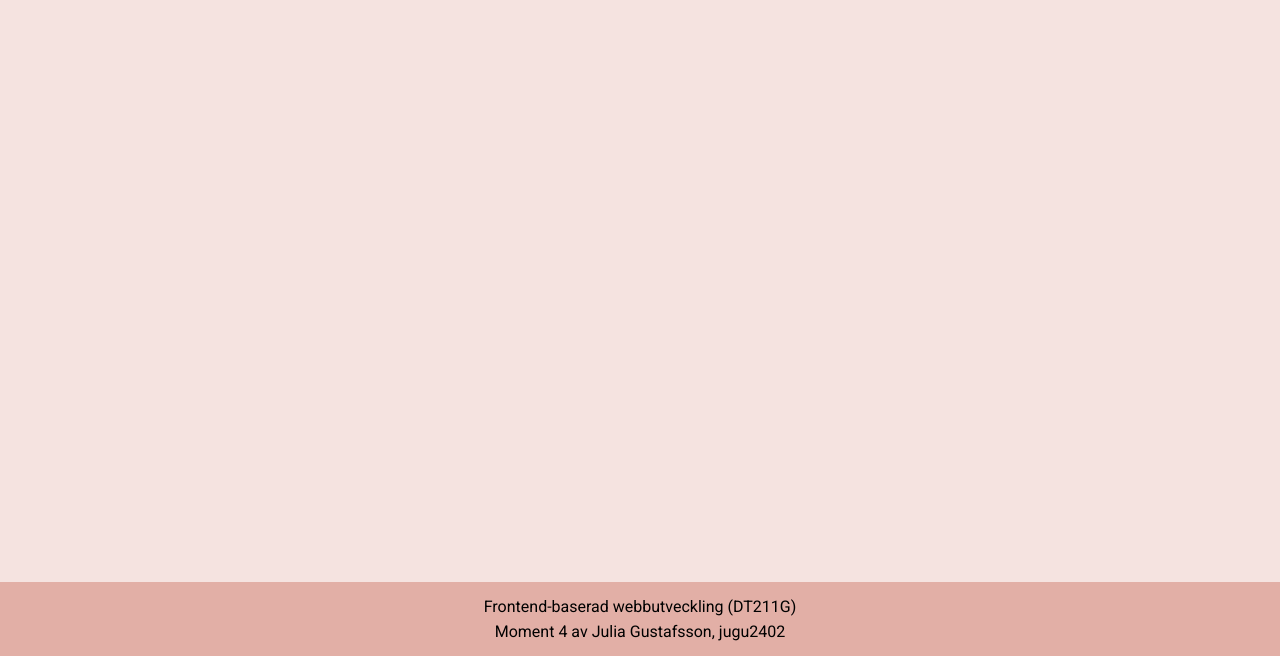
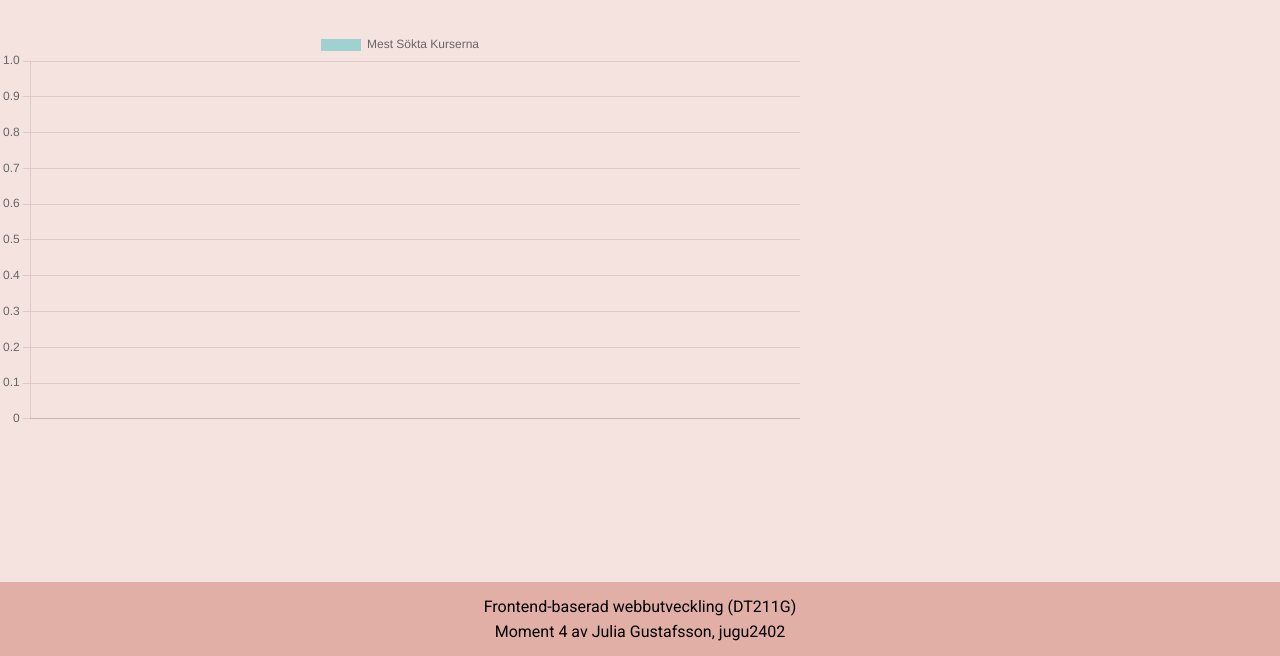
Before and after one commit to gustafsson96/dt211g-moment5, a website built with Parcel: page src/diagram.html in a window 1280 px wide. Shown: the part 144-800 px from the top of the page. Built offline with nearby package versions, Linux system fonts and the light colour scheme; no server answers.

Commit message:
Display most appliced course data in bar chart

```diff
--- a/src/diagram.html
+++ b/src/diagram.html
@@ -32,7 +32,7 @@
     </header>
     <main>
         <h1>Diagram</h1>
-        <div style="width: 800px;"><canvas id="acquisitions"></canvas></div>
+        <div style="width: 800px;"><canvas id="barChart"></canvas></div>
         <div id="pieChart"></div>
     </main>
     <footer>
--- a/src/js/chart.js
+++ b/src/js/chart.js
@@ -12,41 +12,43 @@ async function getData() {
 
       const json = await response.json();
       console.log(json);
+      return json;
     } catch (error) {
       console.error(error.message);
+      return [];
     }
   }
 
 getData();
 
-/*
 (async function() {
-    const data = [
-      { year: 2010, count: 10 },
-      { year: 2011, count: 20 },
-      { year: 2012, count: 15 },
-      { year: 2013, count: 25 },
-      { year: 2014, count: 22 },
-      { year: 2015, count: 30 },
-      { year: 2016, count: 28 },
-    ];
+    const data = await getData()
+
+    // filter out courses
+    const courses = data.filter(item => item.type === "Kurs");
+
+    // sort by total number of applicants (high to low)
+    courses.sort((a, b) => b.applicantsTotal - a.applicantsTotal);
+
+    // get the top 6 courses
+    const topCourses = courses.slice(0, 6);
 
     new Chart(
-      document.getElementById('acquisitions'),
+      document.getElementById('barChart'),
       {
         type: 'bar',
         data: {
-          labels: data.map(row => row.year),
+          labels: topCourses.map(course => course.name),
           datasets: [
             {
-              label: 'Acquisitions by year',
-              data: data.map(row => row.count)
+              label: 'Mest Sökta Kurserna',
+              data: topCourses.map(course => course.applicantsTotal),
+              backgroundColor: 'rgba(75, 192, 192, 0.5)'
             }
           ]
         }
       }
     );
   })();
-*/
 
 /* pie chart */
```
